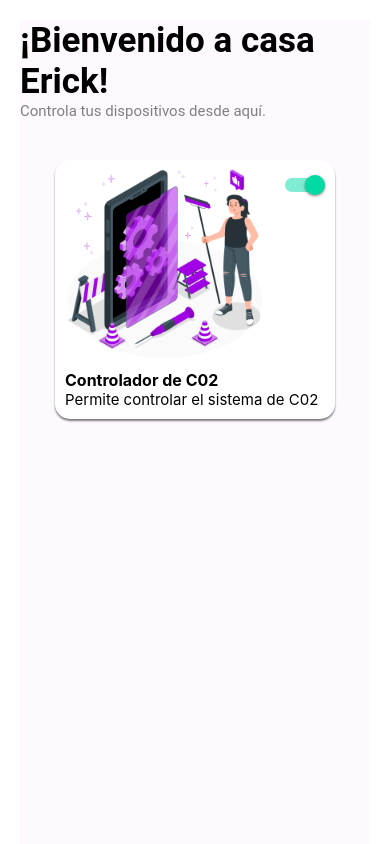
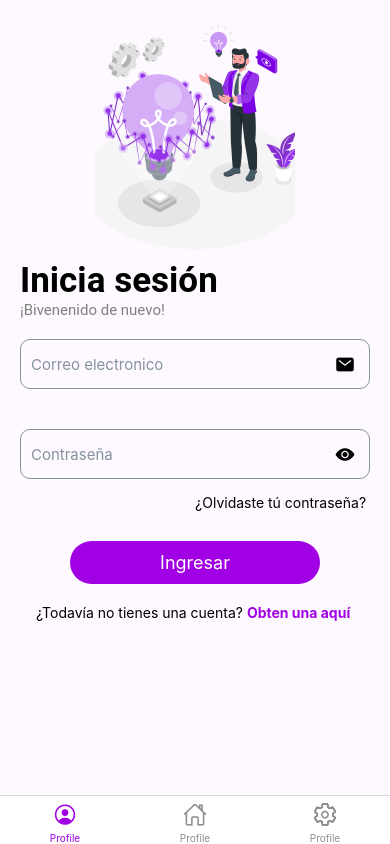
Before and after one commit to Alfredo12334433/C02-Mobile-App, a React Native app: screen / in a window 390 px wide. Built offline with nearby package versions, Linux system fonts and the light colour scheme.

Commit message:
add navigation

```diff
--- a/App.js
+++ b/App.js
@@ -7,6 +7,7 @@
  */
 
 import React from 'react';
+import { NavigationContainer } from '@react-navigation/native';
 import type {Node} from 'react';
 import {
     SafeAreaView,
@@ -28,15 +29,17 @@ import {
 import Login from "./src/screens/Login";
 import Register from "./src/screens/Register";
 import Home from "./src/screens/Home";
+import Navigation from "./src/navigation/Navigation";
 
 
 const App: () => Node = () => {
 
 
     return (
-        // <Login/>
-        // <Register/>
-        <Home/>
+
+
+            <Navigation/>
+
     );
 };
 
--- a/package.json
+++ b/package.json
@@ -10,12 +10,16 @@
     "lint": "eslint ."
   },
   "dependencies": {
+    "@react-navigation/bottom-tabs": "^6.2.0",
+    "@react-navigation/native": "^6.0.8",
+    "@react-navigation/native-stack": "^6.5.0",
     "react": "17.0.2",
     "react-native": "0.67.3",
     "react-native-elements": "^3.4.2",
     "react-native-material-textfield": "^0.16.1",
     "react-native-paper": "^4.11.2",
     "react-native-safe-area-context": "^4.1.2",
+    "react-native-screens": "^3.13.1",
     "react-native-vector-icons": "^9.1.0"
   },
   "devDependencies": {
--- /dev/null
+++ b/src/navigation/Navigation.js
@@ -0,0 +1,43 @@
+import * as React from 'react';
+import {Text, View} from 'react-native';
+import {NavigationContainer} from '@react-navigation/native';
+import {createBottomTabNavigator} from '@react-navigation/bottom-tabs';
+import Home from "../screens/Home";
+import Register from "../screens/Register";
+import Login from "../screens/Login";
+import Ionicons from 'react-native-vector-icons/Ionicons';
+
+const Tab = createBottomTabNavigator();
+
+export default function Navigation() {
+
+    return (
+        <NavigationContainer>
+            <Tab.Navigator>
+                <Tab.Screen name="Profile" component={Login} options={{
+                    title: "",
+                    headerTransparent: true,
+                    tabBarActiveTintColor: '#a100e4',
+                    tabBarLabel: "Profile",
+                    tabBarIcon: ({color, size}) => <Ionicons name="person-circle-outline" color={color} size={size}/>,
+                }}/>
+                <Tab.Screen name="Home" component={Home} options={{
+                    title: "",
+                    headerTransparent: true,
+                    tabBarActiveTintColor: '#a100e4',
+                    tabBarLabel: "Profile",
+                    tabBarIcon: ({color, size}) => <Ionicons name="home-outline" color={color} size={size}/>,
+                }}/>
+                <Tab.Screen name="Settings" component={Register} options={{
+                    title: "",
+                    headerTransparent: true,
+                    tabBarActiveTintColor: '#a100e4',
+                    tabBarLabel: "Profile",
+                    tabBarIcon: ({color, size}) => <Ionicons name="settings-outline" color={color} size={size}/>,
+                }}/>
+
+            </Tab.Navigator>
+        </NavigationContainer>
+    );
+
+}
--- a/src/screens/Home.js
+++ b/src/screens/Home.js
@@ -22,8 +22,8 @@ const styles = StyleSheet.create({
 
     container: {
         backgroundColor: '#FDF9FF',
-        marginHorizontal: 20,
-        marginTop: 20,
+        paddingHorizontal: 20,
+        paddingTop: 20,
     },
     center:{
         alignItems: 'center',
--- a/src/screens/Register.js
+++ b/src/screens/Register.js
@@ -45,8 +45,8 @@ const styles = StyleSheet.create({
 
     container: {
         backgroundColor: '#FDF9FF',
-        marginHorizontal: 20,
-        marginTop: 35,
+        paddingHorizontal: 20,
+        paddingTop: 35,
     },
     terms: {
         flexDirection: 'row',
```
Also changed, not shown: 3 other files (tests, documents, lock files or other folders).
